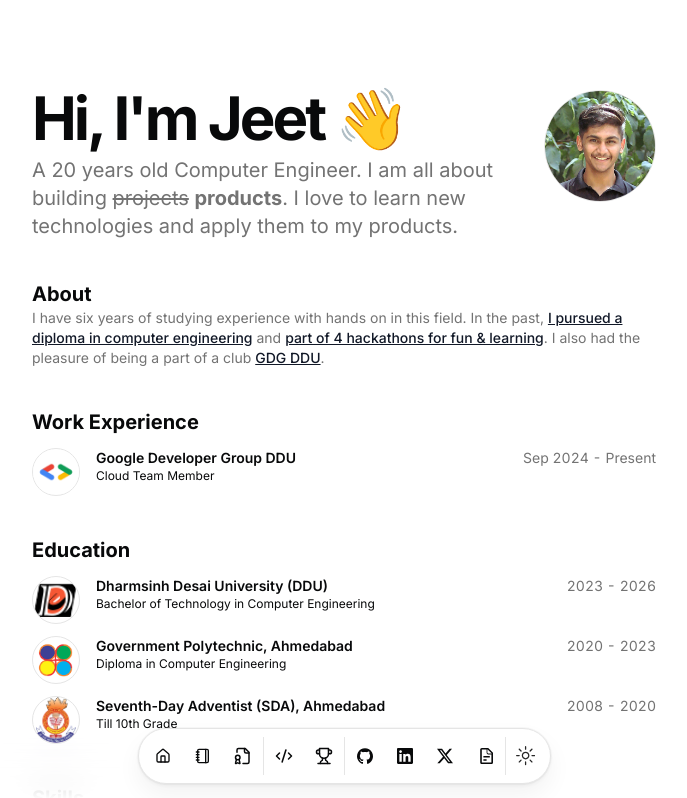
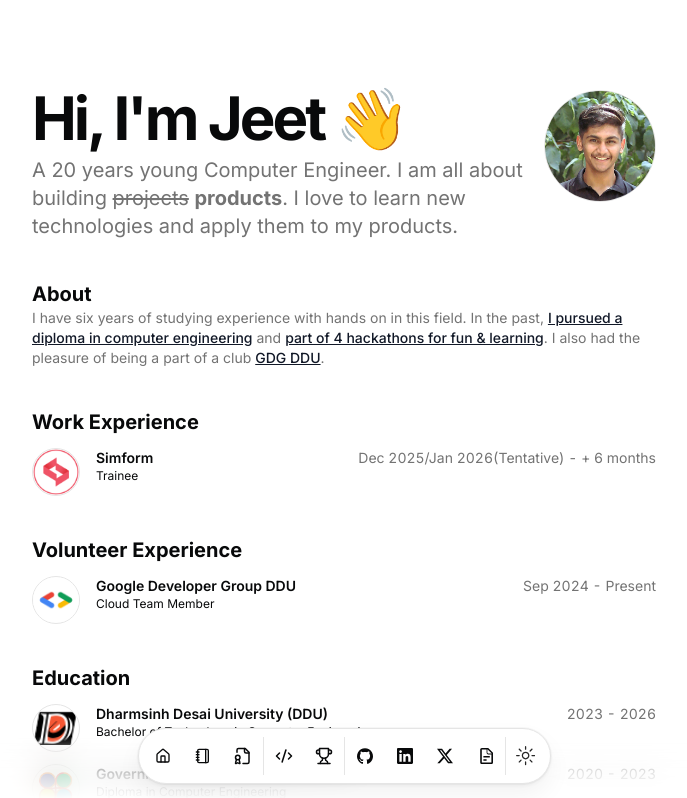
Before and after one commit to jeetbhuptani/jeetbhuptani.github.io, a Next.js app: page / in a window 1280 px wide. Shown: the top 798 px of the page, without its empty margins (296-983 px from the left). Built offline with nearby package versions, Linux system fonts and the light colour scheme.

Commit message:
Add volunteer experience section and update resume details

```diff
--- a/src/app/page.tsx
+++ b/src/app/page.tsx
@@ -56,6 +56,31 @@ export default function Page() {
             <h2 className="text-xl font-bold">Work Experience</h2>
           </BlurFade>
           {DATA.work.map((work, id) => (
+            <BlurFade
+              key={work.company}
+              delay={BLUR_FADE_DELAY * 6 + id * 0.05}
+            >
+              <ResumeCard
+                key={work.company}
+                logoUrl={work.logoUrl}
+                altText={work.company}
+                title={work.company}
+                subtitle={work.title}
+                href={work.href}
+                badges={work.badges}
+                period={`${work.start} - ${work.end ?? "Present"}`}
+                description={work.description}
+              />
+            </BlurFade>
+          ))}
+        </div>
+      </section>
+      <section id="work">
+        <div className="flex min-h-0 flex-col gap-y-3">
+          <BlurFade delay={BLUR_FADE_DELAY * 5}>
+            <h2 className="text-xl font-bold">Volunteer Experience</h2>
+          </BlurFade>
+          {DATA.volunteer.map((work, id) => (
             <BlurFade
               key={work.company}
               delay={BLUR_FADE_DELAY * 6 + id * 0.05}
--- a/src/data/resume.tsx
+++ b/src/data/resume.tsx
@@ -18,7 +18,7 @@ export const DATA = {
         age--;
       }
       return age;
-    })()} years old Computer Engineer. I am all about building <s>projects</s> <strong>products</strong>. I love to learn new technologies and apply them to my products.`,
+    })()} years young Computer Engineer. I am all about building <s>projects</s> <strong>products</strong>. I love to learn new technologies and apply them to my products.`,
   summary:
     "I have six years of studying experience with hands on in this field. In the past, [I pursued a diploma in computer engineering](/#education) and [part of 4 hackathons for fun & learning](/#hackathons). I also had the pleasure of being a part of a club [GDG DDU](https://gdg.community.dev/gdg-on-campus-dharmsinh-desai-university-nadiad-india/).",
   avatarUrl: "/jeet.jpg",
@@ -83,6 +83,20 @@ export const DATA = {
   },
 
   work: [
+    {
+      company: "Simform",
+      href: "https://www.simform.com/",
+      badges: [],
+      location: "Ahmedabad",
+      title: "Trainee",
+      logoUrl: "/simform.png",
+      start: "Dec 2025/Jan 2026(Tentative)",
+      end: "+ 6 months",
+      description:
+        "Upcoming Trainee (Intern) where I will learn and work on assigned and real world projects",
+    },
+  ],
+  volunteer: [
     {
       company: "Google Developer Group DDU",
       href: "https://gdg.community.dev/gdg-on-campus-dharmsinh-desai-university-nadiad-india/",
```
Also changed, not shown: public/simform.png (added).
